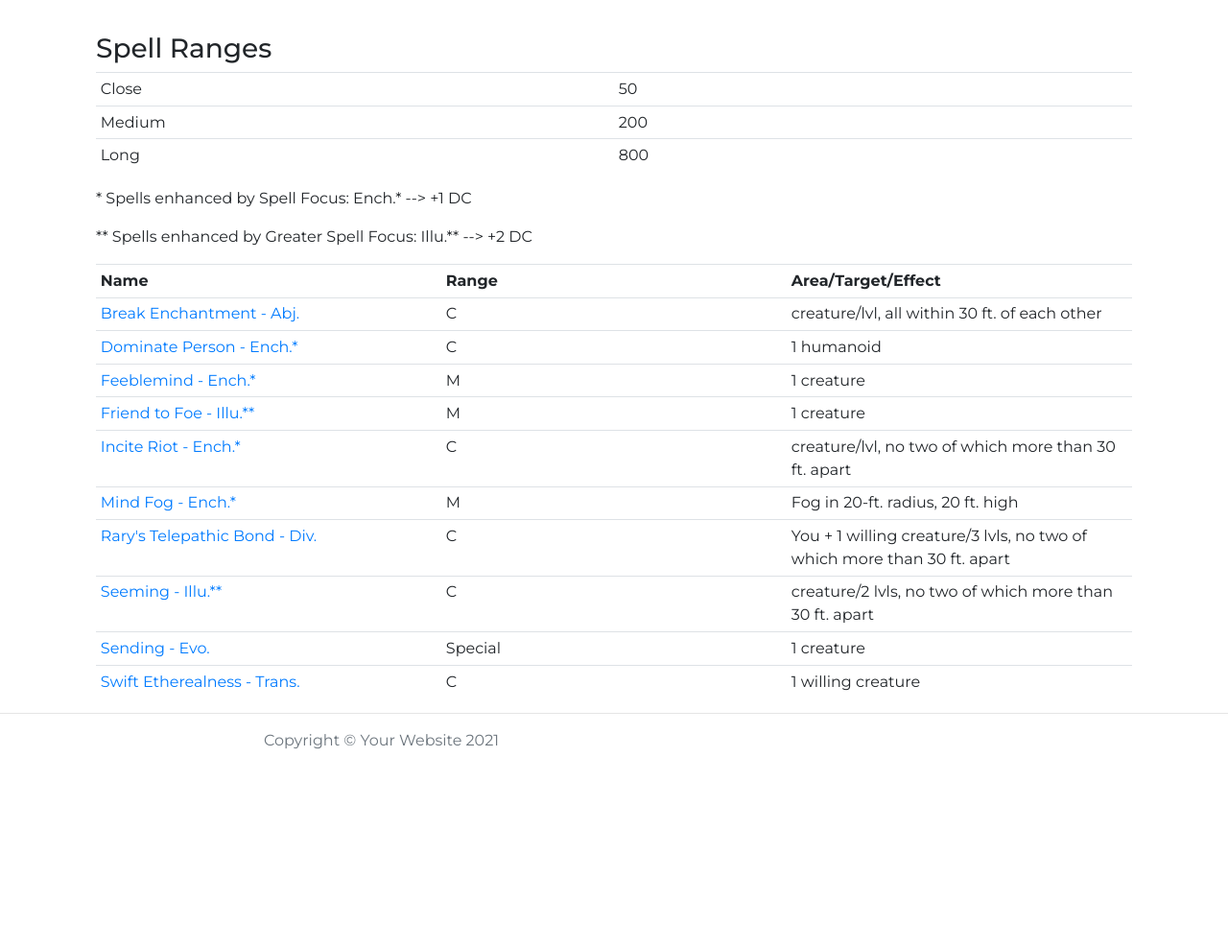
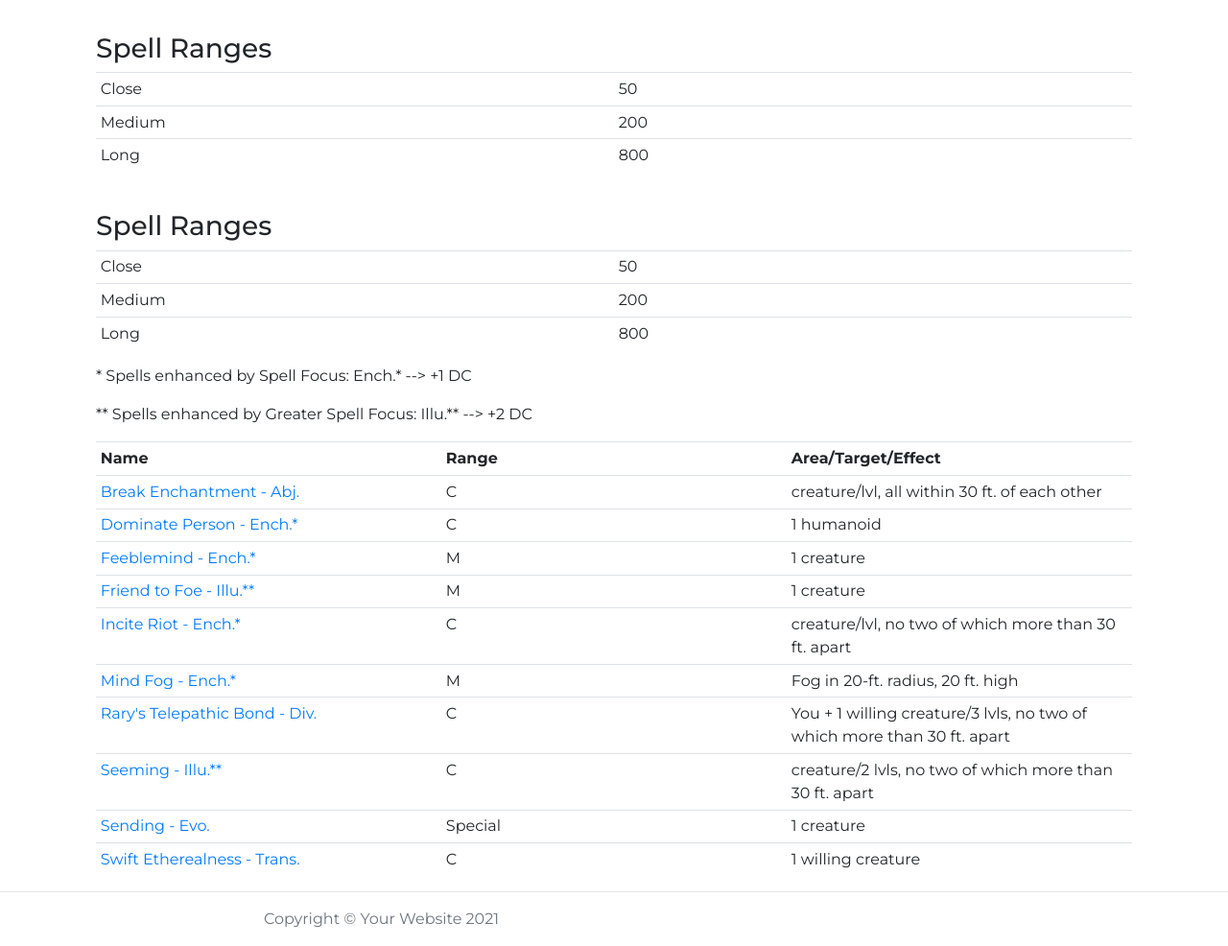
Before and after one commit to RicardoAzuul/dnd-char-flask-app, a Flask app: page /lvl-5-spells in a window 1280 px wide. Shown: the part 436-1422 px from the top of the page at 96% size. Before the commit the page ends 1217 px from the top, so only its background shows below. Run offline with Flask 2, Linux system fonts and the light colour scheme; some libraries are stand-ins or nearby versions.

Commit message:
Place JSON data in table

```diff
--- a/templates/lvl-5-spells.html
+++ b/templates/lvl-5-spells.html
@@ -57,8 +57,21 @@
                 <td>800</td>
             </tr>
         </table>
+
+        <h3 id="spell-ranges">Spell Ranges</h3>
+        <table class="table table-sm">
+        <!-- this is the JSON data that is passed to the template via app.py  -->
+            {% for item in data %}
+                <tr>
+                    <td>{{ item.range_name }}</td>
+                    <td>{{ item.range_in_feet}}</td>
+                </tr>
+            {% endfor %}
+        </table>
+
         <p>* Spells enhanced by Spell Focus: Ench.* --> +1 DC</p>
         <p>** Spells enhanced by Greater Spell Focus: Illu.** --> +2 DC</p>
+
         <table class="table table-sm">
             <tr>
                 <th>Name</th>
```
